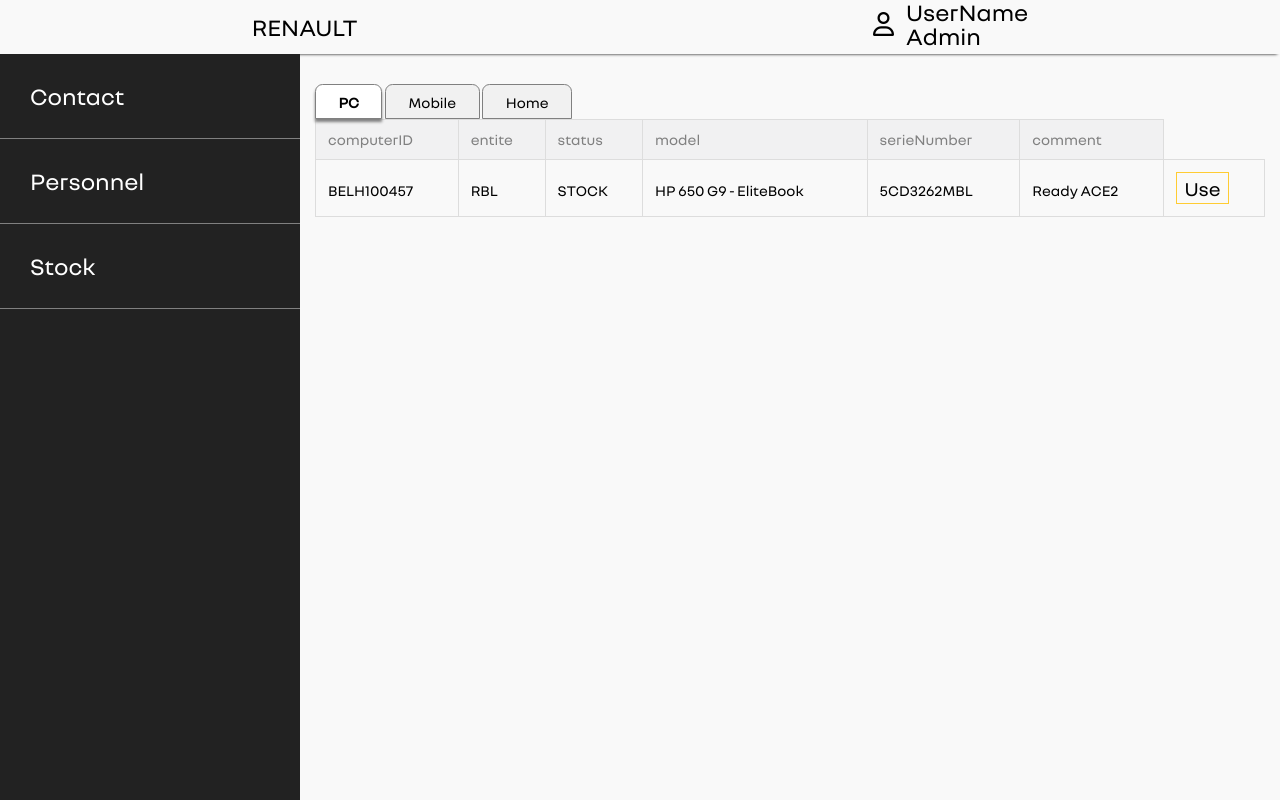
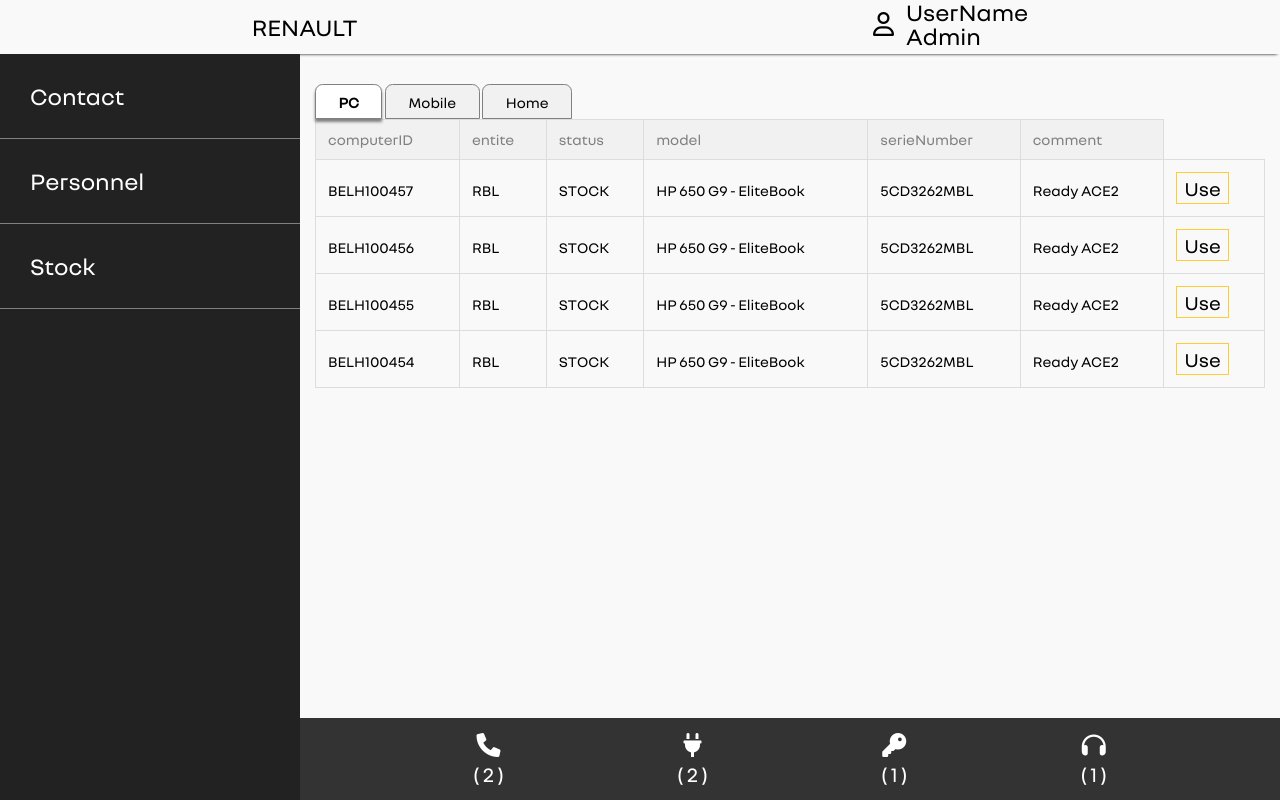
Before and after one commit to AzuryCyril/MRP_123, a website: page stock.html in a window 1280 px wide. Drawn offline with nearby package versions, Linux system fonts and the light colour scheme.

Commit message:
fixed bar

```diff
--- a/stock.css
+++ b/stock.css
@@ -146,3 +146,38 @@ tbody tr:nth-child(even) {
     color: #777;            /* Darker grey text */
     cursor: not-allowed;    /* Show a 'not-allowed' cursor */
 }
+/* Fixed bar at the bottom */
+.material-bar {
+    position: fixed;
+    bottom: 0;
+    left: 0;
+    width: calc(100% - 200px);;
+    background-color: #333;
+    padding: 10px 0;
+    display: flex;
+    justify-content: space-evenly;
+    align-items: center;
+    color: white;
+    z-index: 100;
+    margin-left: 200px;
+}
+
+/* Material item container */
+.material-item {
+    display: flex;
+    flex-direction: column;
+    align-items: center;
+    justify-content: center;
+}
+
+/* Icon styling */
+.material-icon {
+    width: 40px;
+    height: 40px;
+}
+
+/* Count number styling */
+.material-count {
+    margin-top: 5px;
+    font-size: 14px;
+}
--- a/stock.html
+++ b/stock.html
@@ -99,7 +99,7 @@
             <div id="step3" style="display: none;">
                 <label for="infoSelect">Info:</label>
                 <select id="infoSelect">
-                    <option value="">Neutral</option>
+                    <option value="">--</option>
                     <option value="Start">Start</option>
                     <option value="Switch">Switch</option>
                 </select>
@@ -122,7 +122,25 @@
         </div>
     </div>
 
+    <div id="materialBar" class="material-bar">
+        <div class="material-item" id="phoneItem">
+            <i class="fa fa-phone"></i>
+            <div id="phoneCount" class="material-count">0</div>
+        </div>
+        <div class="material-item" id="chargerItem">
+            <i class="fa fa-plug"></i>
+            <div id="chargerCount" class="material-count">0</div>
+        </div>
+        <div class="material-item" id="tokenItem">
+            <i class="fa fa-key"></i>
+            <div id="tokenCount" class="material-count">0</div>
+        </div>
+        <div class="material-item" id="headsetItem">
+            <i class="fa fa-headphones"></i>
+            <div id="headsetCount" class="material-count">0</div>
 
+        </div>
+    </div>
 
 </body>
 
--- a/stock.js
+++ b/stock.js
@@ -290,7 +290,7 @@ function openModal(computerID, model) {
             // Add "Neutral" option
             const neutralOption = document.createElement('option');
             neutralOption.value = '';
-            neutralOption.textContent = 'Neutral'; // Or any text you prefer
+            neutralOption.textContent = '--'; // Or any text you prefer
             userInputDropdown.appendChild(neutralOption);
 
             // Add options dynamically from personnel.json
@@ -391,3 +391,30 @@ function closeModal() {
     const modal = document.getElementById('modal');
     modal.style.display = 'none';
 }
+
+
+
+fetch('personnel.json')
+.then(response => response.json())
+.then(data => {
+    // Initialize counts
+    let phoneCount = 0;
+    let chargerCount = 0;
+    let tokenCount = 0;
+    let headsetCount = 0;
+
+    // Loop through each user and count the materials
+    data.forEach(person => {
+        if (person.moreInfo[0].materials[0].phone) phoneCount++;
+        if (person.moreInfo[0].materials[0].charger) chargerCount++;
+        if (person.moreInfo[0].materials[0].token) tokenCount++;
+        if (person.moreInfo[0].materials[0].headset) headsetCount++;
+    });
+
+    // Update the counts in the fixed bar
+    document.getElementById('phoneCount').textContent = "( " + phoneCount + " )";
+    document.getElementById('chargerCount').textContent = "( " + chargerCount + " )";
+    document.getElementById('tokenCount').textContent = "( " + tokenCount + " )";
+    document.getElementById('headsetCount').textContent = "( " + headsetCount + " )";
+})
+.catch(error => console.error('Error fetching personnel data:', error));
--- a/stockPC.json
+++ b/stockPC.json
@@ -6,5 +6,29 @@
       "model" : "HP 650 G9 - EliteBook",
       "serieNumber": "5CD3262MBL",
       "comment":"Ready ACE2"
+    },
+    {
+      "computerID": "BELH100456",
+      "entite": "RBL",
+      "status":"STOCK",
+      "model" : "HP 650 G9 - EliteBook",
+      "serieNumber": "5CD3262MBL",
+      "comment":"Ready ACE2"
+    },
+    {
+      "computerID": "BELH100455",
+      "entite": "RBL",
+      "status":"STOCK",
+      "model" : "HP 650 G9 - EliteBook",
+      "serieNumber": "5CD3262MBL",
+      "comment":"Ready ACE2"
+    },
+    {
+      "computerID": "BELH100454",
+      "entite": "RBL",
+      "status":"STOCK",
+      "model" : "HP 650 G9 - EliteBook",
+      "serieNumber": "5CD3262MBL",
+      "comment":"Ready ACE2"
     }
 ]
```
